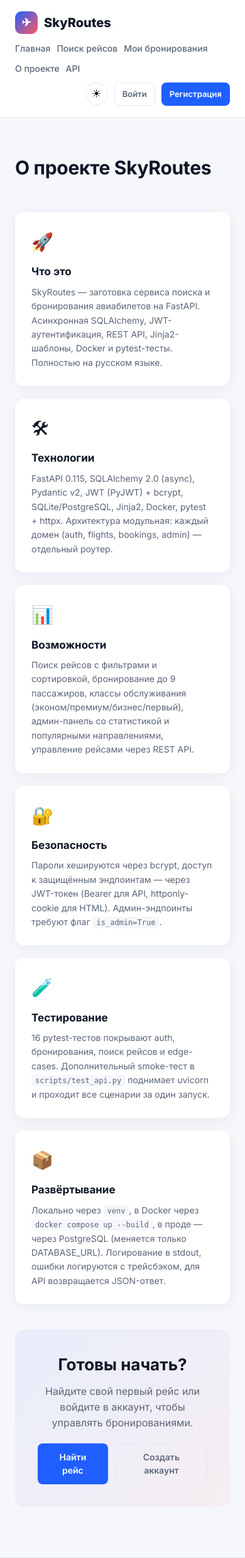
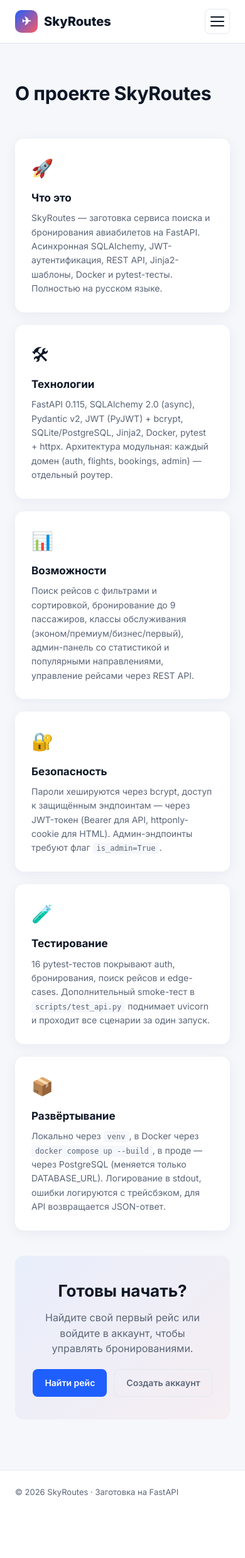
Before and after one commit to QuadDarv1ne/skyroutes-fastapi, a Python web app: template app/templates/about.html in a window 390 px wide. Shown: the top 2474 px of the page at 63% size. After the commit the page ends 2377 px from the top, so only its background shows below. Run offline with Jinja, Linux system fonts and the light colour scheme; the template is opened without the code that fills it, so the values that code supplies are empty.

Commit message:
fix(ui): responsive header with burger menu, button overflow fixes
- Мобильное меню-бургер (<860px) с автозакрытием по клику/resize
- flex-wrap + nowrap для навигации — ссылки больше не вылетают за край
- overflow-x: clip против горизонтального скролла
- flex-shrink: 0 для логотипа и кнопок, защита от сжатия
- focus-visible обводки для доступности, :active отклик кнопок
- Кнопка ♥ выровнена с 'Выбрать' (btn-icon, display:contents)
- Мобильные тосты без вылета за экран, растянутые кнопки фильтров

```diff
--- a/app/static/app.js
+++ b/app/static/app.js
@@ -102,6 +102,35 @@ function showToast(message, type = 'info', timeout = 3000) {
     });
 })();
 
+// ---------- Мобильное меню (бургер) ----------
+(function () {
+    const toggle = document.getElementById('navToggle');
+    const nav = document.getElementById('headerNav');
+    if (!toggle || !nav) return;
+
+    toggle.addEventListener('click', () => {
+        const open = document.body.classList.toggle('nav-open');
+        toggle.setAttribute('aria-expanded', String(open));
+        toggle.setAttribute('aria-label', open ? 'Закрыть меню' : 'Открыть меню');
+    });
+
+    // Закрываем меню при клике по ссылке (на мобильных)
+    nav.addEventListener('click', (e) => {
+        if (e.target.closest('a') && document.body.classList.contains('nav-open')) {
+            document.body.classList.remove('nav-open');
+            toggle.setAttribute('aria-expanded', 'false');
+        }
+    });
+
+    // Закрываем меню при переходе на десктопную ширину
+    window.matchMedia('(min-width: 861px)').addEventListener('change', (e) => {
+        if (e.matches) {
+            document.body.classList.remove('nav-open');
+            toggle.setAttribute('aria-expanded', 'false');
+        }
+    });
+})();
+
 // ---------- Переключение темы ----------
 (function () {
     const toggle = document.getElementById('themeToggle');
--- a/app/static/style.css
+++ b/app/static/style.css
@@ -76,12 +76,14 @@
 
 * { box-sizing: border-box; margin: 0; padding: 0; }
 
+html { overflow-x: clip; }
 body {
     font-family: 'Inter', -apple-system, BlinkMacSystemFont, 'Segoe UI', sans-serif;
     color: var(--text);
     background: var(--bg);
     line-height: 1.55;
     -webkit-font-smoothing: antialiased;
+    overflow-x: clip;
 }
 
 .container {
@@ -96,13 +98,16 @@ body {
     border-bottom: 1px solid var(--border);
     position: sticky;
     top: 0;
-    z-index: 10;
+    z-index: 100;
+    box-shadow: 0 1px 0 rgba(15, 30, 75, 0.02);
 }
 .header-inner {
     display: flex;
     align-items: center;
     justify-content: space-between;
-    padding: 18px 24px;
+    gap: 16px;
+    padding: 14px 24px;
+    min-height: 64px;
 }
 .logo {
     display: flex;
@@ -112,6 +117,8 @@ body {
     color: var(--text);
     font-weight: 800;
     font-size: 20px;
+    flex-shrink: 0;
+    white-space: nowrap;
 }
 .logo-mark {
     background: linear-gradient(135deg, var(--primary), var(--accent));
@@ -123,15 +130,58 @@ body {
     align-items: center;
     justify-content: center;
     font-size: 18px;
+    flex-shrink: 0;
 }
-.main-nav { display: flex; gap: 28px; }
+.header-nav {
+    display: flex;
+    align-items: center;
+    justify-content: space-between;
+    flex: 1;
+    min-width: 0;
+    gap: 20px;
+}
+.main-nav {
+    display: flex;
+    align-items: center;
+    gap: 22px;
+    flex-wrap: wrap;
+    min-width: 0;
+}
 .main-nav a {
     color: var(--text-soft);
     text-decoration: none;
     font-weight: 500;
+    white-space: nowrap;
     transition: color .2s;
 }
 .main-nav a:hover { color: var(--primary); }
+
+/* Бургер-кнопка (видна только на мобильных) */
+.nav-toggle {
+    display: none;
+    flex-direction: column;
+    justify-content: center;
+    gap: 5px;
+    width: 40px;
+    height: 40px;
+    padding: 8px;
+    background: transparent;
+    border: 1px solid var(--border);
+    border-radius: var(--radius-sm);
+    cursor: pointer;
+    flex-shrink: 0;
+}
+.nav-toggle span {
+    display: block;
+    height: 2px;
+    width: 100%;
+    border-radius: 2px;
+    background: var(--text);
+    transition: transform .2s, opacity .2s;
+}
+.nav-open .nav-toggle span:nth-child(1) { transform: translateY(7px) rotate(45deg); }
+.nav-open .nav-toggle span:nth-child(2) { opacity: 0; }
+.nav-open .nav-toggle span:nth-child(3) { transform: translateY(-7px) rotate(-45deg); }
 
 /* === Hero === */
 .hero {
@@ -211,7 +261,10 @@ input:focus, select:focus {
     display: flex;
     gap: 10px;
     justify-content: flex-end;
+    align-items: flex-end;
+    flex-wrap: wrap;
 }
+.filter-actions .btn { margin-bottom: 2px; }
 
 /* === Buttons === */
 .btn {
@@ -226,7 +279,19 @@ input:focus, select:focus {
     text-decoration: none;
     border: 1px solid transparent;
     cursor: pointer;
+    white-space: nowrap;
+    flex-shrink: 0;
     transition: all .15s;
+}
+.btn:active { transform: scale(0.97); }
+.btn:focus-visible,
+input:focus-visible,
+select:focus-visible,
+.main-nav a:focus-visible,
+.auth-nav a:focus-visible,
+.theme-toggle:focus-visible {
+    outline: 2px solid var(--primary);
+    outline-offset: 2px;
 }
 .btn-primary {
     background: var(--primary);
@@ -238,7 +303,7 @@ input:focus, select:focus {
     border-color: var(--border);
     color: var(--text-soft);
 }
-.btn-ghost:hover { color: var(--text); border-color: var(--text-soft); }
+.btn-ghost:hover { color: var(--text); border-color: var(--text-soft); background: var(--bg); }
 .btn-block { width: 100%; }
 .btn-link {
     background: none;
@@ -248,6 +313,17 @@ input:focus, select:focus {
     font-size: 13px;
     padding: 4px 0;
     text-decoration: underline;
+}
+.btn-sm {
+    padding: 7px 12px;
+    font-size: 13px;
+}
+/* Иконочные кнопки (♥ в карточках рейсов) */
+.btn-icon {
+    width: 36px;
+    padding: 7px 0;
+    font-size: 15px;
+    line-height: 1;
 }
 
 /* === Features === */
@@ -362,6 +438,7 @@ input:focus, select:focus {
     align-items: flex-end;
     gap: 4px;
     min-width: 160px;
+    flex-shrink: 0;
 }
 .flight-date { font-size: 13px; color: var(--text-soft); }
 .flight-seats { font-size: 13px; color: var(--text-soft); }
@@ -545,23 +622,80 @@ input:focus, select:focus {
 }
 
 /* === Responsive === */
+@media (max-width: 1024px) {
+    .main-nav { gap: 16px; }
+    .header-nav { gap: 12px; }
+}
 @media (max-width: 900px) {
     .search-grid { grid-template-columns: repeat(2, 1fr); }
     .features { grid-template-columns: 1fr; }
     .flight-card { flex-direction: column; align-items: stretch; }
-    .flight-meta { align-items: flex-start; flex-direction: row; flex-wrap: wrap; gap: 12px; }
+    .flight-meta {
+        align-items: flex-start;
+        flex-direction: row;
+        flex-wrap: wrap;
+        gap: 10px 16px;
+        justify-content: space-between;
+        min-width: 0;
+    }
+    .flight-actions { margin-top: 0; margin-left: auto; }
     .booking-grid { grid-template-columns: 1fr; }
     .hero-content h1 { font-size: 32px; }
 }
+@media (max-width: 860px) {
+    /* Мобильная шапка: бургер вместо полной навигации */
+    .nav-toggle {
+        display: flex;
+        order: 3;
+    }
+    .header-nav {
+        display: none;
+        order: 4;
+        flex-basis: 100%;
+        flex-direction: column;
+        align-items: stretch;
+        gap: 8px;
+        padding: 12px 0 16px;
+        border-top: 1px solid var(--border);
+    }
+    .nav-open .header-nav { display: flex; }
+    .main-nav {
+        flex-direction: column;
+        align-items: flex-start;
+        gap: 4px;
+        width: 100%;
+    }
+    .main-nav a {
+        display: block;
+        width: 100%;
+        padding: 8px 10px;
+        border-radius: var(--radius-sm);
+    }
+    .main-nav a:hover,
+    .main-nav a.active {
+        background: var(--bg);
+        border-bottom: none;
+        padding-bottom: 8px;
+    }
+    .auth-nav {
+        width: 100%;
+        justify-content: flex-start;
+        flex-wrap: wrap;
+        padding-top: 8px;
+        border-top: 1px solid var(--border);
+    }
+    .user-name { padding-left: 4px; }
+}
 @media (max-width: 600px) {
     .search-grid { grid-template-columns: 1fr; }
-    .main-nav { gap: 14px; }
     .hero-content h1 { font-size: 26px; }
     .hero-subtitle { font-size: 15px; }
     .passenger-grid { grid-template-columns: 1fr; }
-    .header-inner { flex-wrap: wrap; gap: 12px; }
-    .auth-nav { order: 3; width: 100%; justify-content: flex-end; }
-    .main-nav { flex-wrap: wrap; }
+    .filter-actions { justify-content: stretch; }
+    .filter-actions .btn { flex: 1; }
+    .flight-meta { gap: 8px 12px; }
+    .flight-actions { width: 100%; justify-content: flex-start; }
+    .toast { left: 16px; right: 16px; max-width: none; bottom: 16px; }
 }
 
 /* === Auth pages === */
@@ -611,10 +745,6 @@ input:focus, select:focus {
     color: var(--text);
     font-weight: 600;
     font-size: 14px;
-}
-.btn-sm {
-    padding: 7px 12px;
-    font-size: 13px;
 }
 
 /* === Booking list === */
@@ -926,7 +1056,6 @@ input:focus, select:focus {
 }
 @media (max-width: 600px) {
     .stats-grid { grid-template-columns: 1fr; }
-    .main-nav { gap: 10px; font-size: 14px; }
 }
 
 /* === Сортировка и результаты === */
@@ -996,8 +1125,10 @@ input:focus, select:focus {
 /* === Flight actions === */
 .flight-actions {
     display: flex;
-    gap: 6px;
-    margin-top: 4px;
+    gap: 8px;
+    margin-top: 8px;
+    flex-wrap: wrap;
+    justify-content: flex-end;
 }
 
 /* === Links in stat-sub === */
--- a/app/templates/base.html
+++ b/app/templates/base.html
@@ -28,7 +28,11 @@
             <span class="logo-mark">✈</span>
             <span class="logo-text">SkyRoutes</span>
         </a>
-        <nav class="main-nav">
+        <button id="navToggle" class="nav-toggle" aria-label="Открыть меню" aria-expanded="false" aria-controls="headerNav">
+            <span></span><span></span><span></span>
+        </button>
+        <div class="header-nav" id="headerNav">
+            <nav class="main-nav" aria-label="Основная навигация">
             <a href="/">Главная</a>
             <a href="/flights">Поиск рейсов</a>
             {% if current_user %}
@@ -43,8 +47,8 @@
             <a href="/admin" class="admin-link">Админка</a>
             {% endif %}
             <a href="/docs" target="_blank">API</a>
-        </nav>
-        <div class="auth-nav">
+            </nav>
+            <div class="auth-nav">
             <button id="themeToggle" class="theme-toggle" aria-label="Переключить тему" title="Светлая/тёмная тема">
                 <span class="theme-icon-light">☀</span>
                 <span class="theme-icon-dark">☾</span>
@@ -56,6 +60,7 @@
             <a href="/login" class="btn btn-ghost btn-sm">Войти</a>
             <a href="/register" class="btn btn-primary btn-sm">Регистрация</a>
             {% endif %}
+        </div>
         </div>
     </div>
 </header>
--- a/app/templates/flights.html
+++ b/app/templates/flights.html
@@ -85,8 +85,8 @@
             <div class="flight-actions">
                 <a href="/booking/{{ f.id }}" class="btn btn-primary btn-sm">Выбрать</a>
                 {% if current_user %}
-                <form method="post" action="/favorites/{{ f.id }}/add" style="display:inline;">
-                    <button type="submit" class="btn btn-ghost btn-sm" title="Добавить в избранное">♥</button>
+                <form method="post" action="/favorites/{{ f.id }}/add" style="display:contents;">
+                    <button type="submit" class="btn btn-ghost btn-sm btn-icon" title="Добавить в избранное" aria-label="Добавить в избранное">♥</button>
                 </form>
                 {% endif %}
             </div>
```
